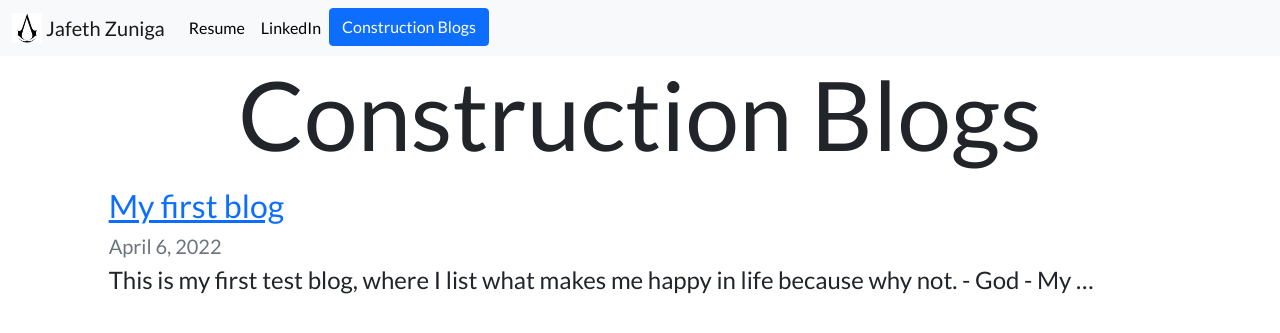
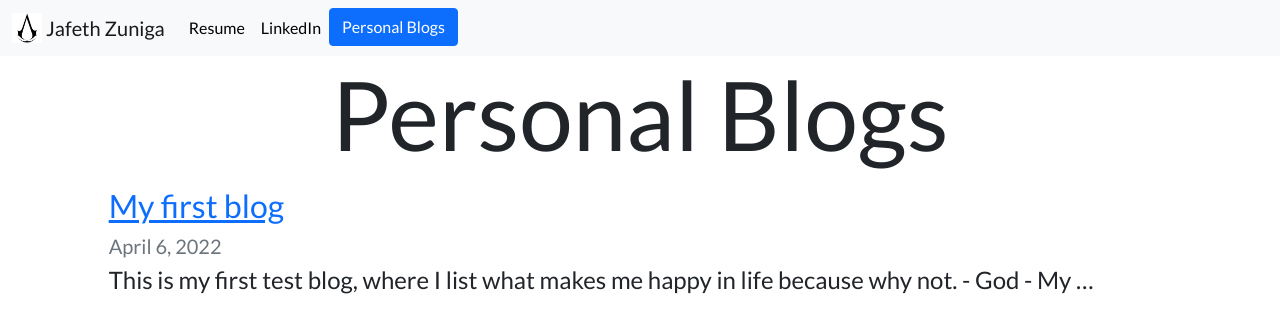
Before and after one commit to jayz79/Personal-Portfolio, a Django app: page /blog/ in a window 1280 px wide. Shown: the top 333 px of the page. Run offline with Django 4.2, Linux system fonts and the light colour scheme; data comes from the database, SQL or seed files in the repository; both versions use the stored data as it was after the commit.

Commit message:
updated projet and blog posts

```diff
--- a/personal_portfolio/blog/templates/blog/all_blogs.html
+++ b/personal_portfolio/blog/templates/blog/all_blogs.html
@@ -1,7 +1,7 @@
 {% extends 'portfolio/base.html' %}
 {% load static %}
 {% block content %}
-<h1 id="blogtitle" class="font-weight-bold text-center">Construction Blogs</h1>
+<h1 id="blogtitle" class="font-weight-bold text-center">Personal Blogs</h1>
 
 {% for blog in blogs %}
 <!--
--- a/personal_portfolio/portfolio/templates/portfolio/base.html
+++ b/personal_portfolio/portfolio/templates/portfolio/base.html
@@ -34,7 +34,7 @@
                 <a class="nav-link" href="https://www.linkedin.com/in/jafeth-zuniga/" target="_blank">LinkedIn</a>
               </li>
               <li class="nav-item">
-                <a role="button" href="{% url 'blog:all_blogs' %}" class="btn btn-primary">Construction Blogs</a>
+                <a role="button" href="{% url 'blog:all_blogs' %}" class="btn btn-primary">Personal Blogs</a>
               </li>
             </ul>
           </div>
```
Also changed, not shown: personal_portfolio/db.sqlite3, personal_portfolio/media/portfolio/images/Screen_Shot_2022-04-07_at_8.27.18_AM.png (added), personal_portfolio/media/portfolio/images/django_picture.png (added).
